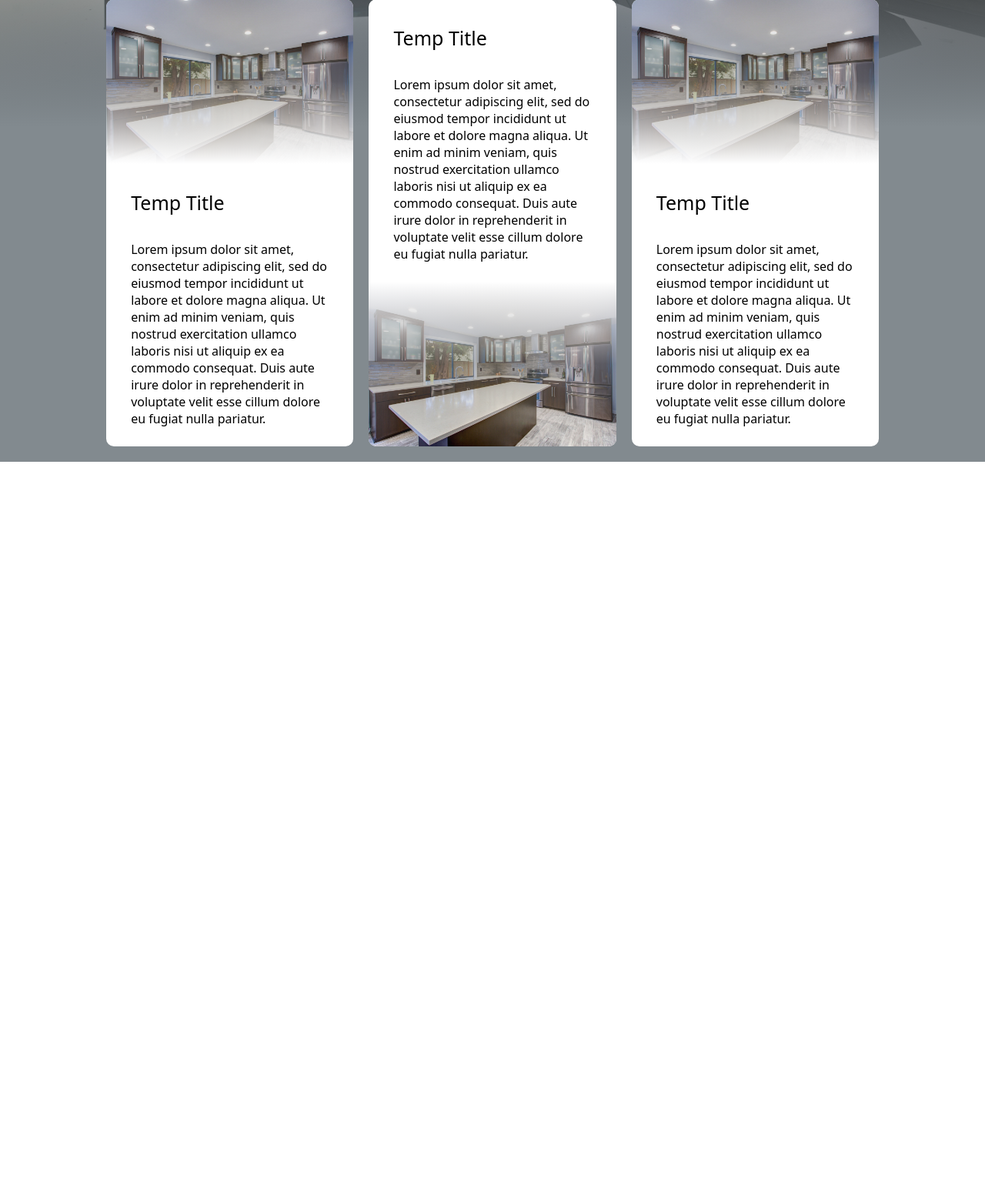
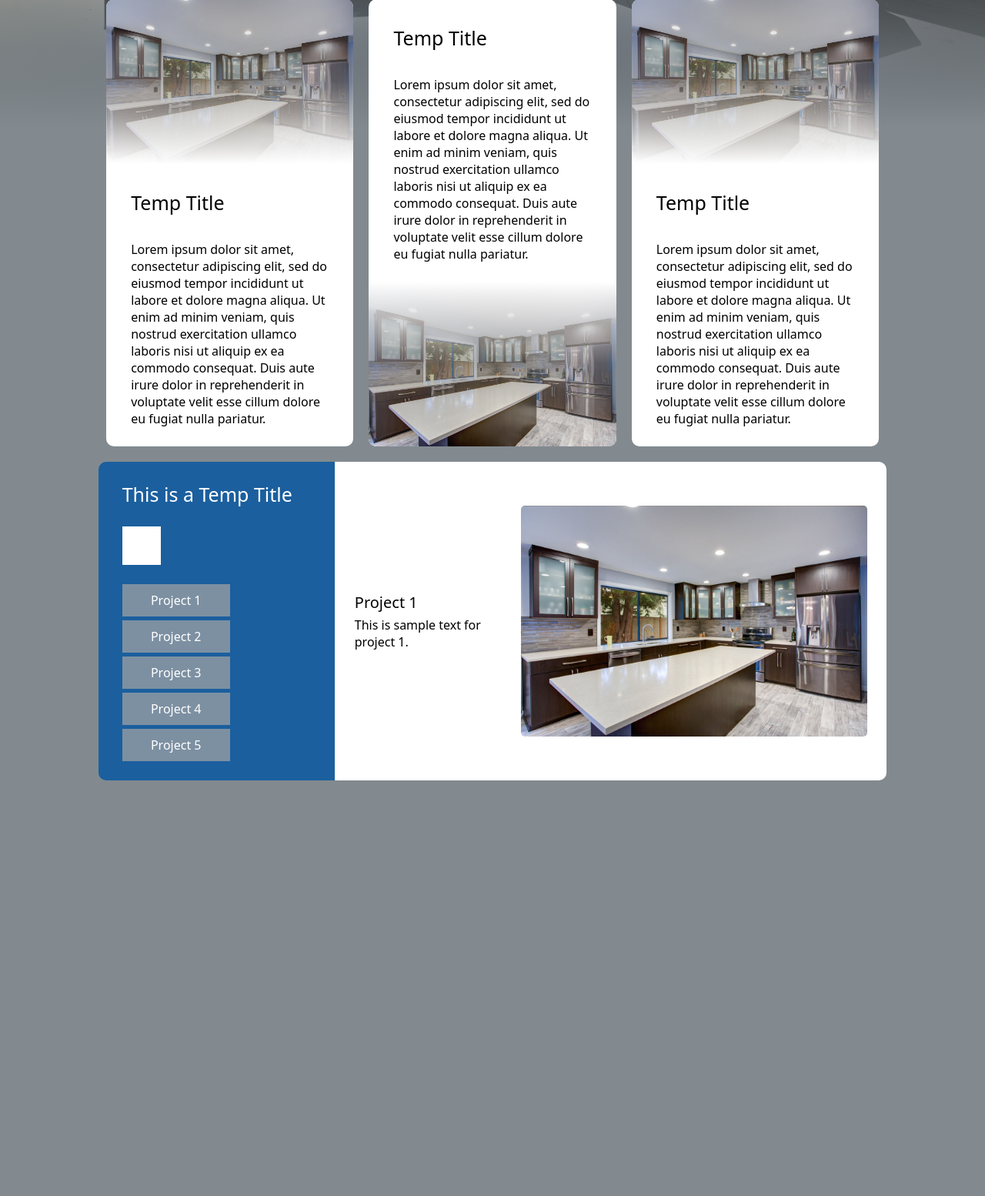
Before and after one commit to OReynolds123/MilliganRemodeling, a PHP site: page / in a window 1280 px wide. Shown: the part 635-2189 px from the top of the page at 77% size. Before the commit the page ends 1235 px from the top, so only its background shows below. Run offline with PHP 8.4, Linux system fonts and the light colour scheme.

Commit message:
Added more landings in the index page

```diff
--- a/index.html
+++ b/index.html
@@ -68,54 +68,54 @@
         </div>
     </div>
 
-    <!-- Products Landing -->
-    <div class="productsLanding">
-        <div class="productsLandingDiv">
-            <div class="productsLandingContainer">
-                <div class="productsLandingContainerPicDiv">
-                    <img src="images/bkg1.jpg" class="productsLandingContainerPic">
-                    <div class="productsLandingContainerPicGradient"></div>
+    <!-- Process Landing -->
+    <div class="processLanding">
+        <div class="processLandingDiv">
+            <div class="processLandingContainer">
+                <div class="processLandingContainerPicDiv">
+                    <img src="images/bkg1.jpg" class="processLandingContainerPic">
+                    <div class="processLandingContainerPicGradient"></div>
                 </div>
-                <div class="productsLandingContainerTitleDiv">
-                    <div class="productsLandingContainerTitle">Temp Title</div>
-                    <div class="productsLandingContainerLogo"></div>
+                <div class="processLandingContainerTitleDiv">
+                    <div class="processLandingContainerTitle">Temp Title</div>
+                    <div class="processLandingContainerLogo"></div>
                 </div>
-                <div class="productsLandingContainerTextDiv">
-                    <div class="productsLandingContainerText">Lorem ipsum dolor sit amet, consectetur adipiscing elit, sed do eiusmod tempor incididunt ut labore et dolore magna
+                <div class="processLandingContainerTextDiv">
+                    <div class="processLandingContainerText">Lorem ipsum dolor sit amet, consectetur adipiscing elit, sed do eiusmod tempor incididunt ut labore et dolore magna
                     aliqua. Ut enim ad minim veniam, quis nostrud exercitation ullamco laboris nisi ut aliquip ex ea
                     commodo consequat. Duis aute irure dolor in reprehenderit in voluptate velit esse cillum dolore eu fugiat nulla
                     pariatur.</div>
                 </div>
             </div>
-            <div class="productsLandingContainer">
-                <div class="productsLandingContainerTitleDiv">
-                    <div class="productsLandingContainerTitle">Temp Title</div>
-                    <div class="productsLandingContainerLogo"></div>
+            <div class="processLandingContainer">
+                <div class="processLandingContainerTitleDiv">
+                    <div class="processLandingContainerTitle">Temp Title</div>
+                    <div class="processLandingContainerLogo"></div>
                 </div>
-                <div class="productsLandingContainerTextDiv">
-                    <div class="productsLandingContainerText">Lorem ipsum dolor sit amet, consectetur adipiscing elit, sed do
+                <div class="processLandingContainerTextDiv">
+                    <div class="processLandingContainerText">Lorem ipsum dolor sit amet, consectetur adipiscing elit, sed do
                         eiusmod tempor incididunt ut labore et dolore magna
                         aliqua. Ut enim ad minim veniam, quis nostrud exercitation ullamco laboris nisi ut aliquip ex ea
                         commodo consequat. Duis aute irure dolor in reprehenderit in voluptate velit esse cillum dolore eu fugiat
                         nulla
                         pariatur.</div>
                 </div>
-                <div class="productsLandingContainerPicDiv">
-                    <img src="images/bkg1.jpg" class="productsLandingContainerPic" style="border-radius: 0 0 10px 10px;">
-                    <div class="productsLandingContainerPicGradient" style="border-radius: 0 0 10px 10px; background: linear-gradient(var(--white1) 0%,#88888880 50%, #00000000 100%);"></div>
+                <div class="processLandingContainerPicDiv">
+                    <img src="images/bkg1.jpg" class="processLandingContainerPic" style="border-radius: 0 0 10px 10px;">
+                    <div class="processLandingContainerPicGradient" style="border-radius: 0 0 10px 10px; background: linear-gradient(var(--white1) 0%,#88888880 50%, #00000000 100%);"></div>
                 </div>
             </div>
-            <div class="productsLandingContainer">
-                <div class="productsLandingContainerPicDiv">
-                    <img src="images/bkg1.jpg" class="productsLandingContainerPic">
-                    <div class="productsLandingContainerPicGradient"></div>
+            <div class="processLandingContainer">
+                <div class="processLandingContainerPicDiv">
+                    <img src="images/bkg1.jpg" class="processLandingContainerPic">
+                    <div class="processLandingContainerPicGradient"></div>
                 </div>
-                <div class="productsLandingContainerTitleDiv">
-                    <div class="productsLandingContainerTitle">Temp Title</div>
-                    <div class="productsLandingContainerLogo"></div>
+                <div class="processLandingContainerTitleDiv">
+                    <div class="processLandingContainerTitle">Temp Title</div>
+                    <div class="processLandingContainerLogo"></div>
                 </div>
-                <div class="productsLandingContainerTextDiv">
-                    <div class="productsLandingContainerText">Lorem ipsum dolor sit amet, consectetur adipiscing elit, sed do
+                <div class="processLandingContainerTextDiv">
+                    <div class="processLandingContainerText">Lorem ipsum dolor sit amet, consectetur adipiscing elit, sed do
                         eiusmod tempor incididunt ut labore et dolore magna
                         aliqua. Ut enim ad minim veniam, quis nostrud exercitation ullamco laboris nisi ut aliquip ex ea
                         commodo consequat. Duis aute irure dolor in reprehenderit in voluptate velit esse cillum dolore eu fugiat
@@ -127,7 +127,41 @@
     </div>
 
     <!-- Projects Landing -->
+    <div class="projectsLanding">
+        <div class="projectsLandingDiv">
+            <div class="projectsLandingContainerLeft">
+                <div class="projectsLandingContainerLeftTitleDiv">
+                    <div class="projectsLandingContainerLeftTitle">This is a Temp Title</div>
+                </div>
+                <div class="projectsLandingContainerLeftLogoDiv">
+                    <div class="projectsLandingContainerLeftLogo"></div>
+                </div>
+                <div class="projectsLandingContainerLeftOptionsDiv">
+                    <a class="projectsLandingContainerLeftOptions">Project 1</a>
+                    <a class="projectsLandingContainerLeftOptions">Project 2</a>
+                    <a class="projectsLandingContainerLeftOptions">Project 3</a>
+                    <a class="projectsLandingContainerLeftOptions">Project 4</a>
+                    <a class="projectsLandingContainerLeftOptions">Project 5</a>
+                </div>
+            </div>
+            <div class="projectsLandingContainerRight">
+                <div class="projectsLandingContainerRightTextDiv">
+                    <div class="projectsLandingContainerRightTitle">Project 1</div>
+                    <div class="projectsLandingContainerRightText">This is sample text for project 1.</div>
+                </div>
+                <div class="projectsLandingContainerRightImgDiv">
+                    <img src="images/bkg1.jpg" class="projectsLandingContainerRightImg">
+                </div>
+            </div>
+        </div>
+    </div>
 
+    <!-- Testimonials Landing -->
+    <div class="testimonialsLanding">
+        <div class="testimonialsLandingDiv">
+
+        </div>
+    </div>
 
 </body>
 
--- a/stylesheets/stylesheet.css
+++ b/stylesheets/stylesheet.css
@@ -299,8 +299,8 @@ a.anchor {
     margin-bottom: 25px;
 }
 
-/* Products Landing */
-.productsLanding {
+/* Index Page Landings */
+.processLanding, .projectsLanding, .testimonialsLanding {
     position: relative;
     width: var(--wdth);
     display: block;
@@ -361,27 +362,143 @@ a.anchor {
     -o-border-radius: 10px 10px 0 0;
     background: linear-gradient(#00000000 0%,#88888880 50%, var(--white1) 100%);
 }
-.productsLandingContainerTitleDiv {
+.processLandingContainerTitleDiv {
     width: 80%;
     margin: auto;
     display: flex;
 }
-.productsLandingContainerTitle {
+.processLandingContainerTitle {
     font-size: 25px;
     height: 100%;
     flex: 50%;
     text-align: left;
     margin: auto;
 }
-.productsLandingContainerLogo {
+.processLandingContainerLogo {
     height: 100px;
     flex: 50%;
 }
-.productsLandingContainerTextDiv {
+.processLandingContainerTextDiv {
     width: 80%;
     margin: auto;
     display: flex;
     margin-bottom: 25px;
+}
+
+/* Projects Landing */
+.projectsLandingDiv {
+    width: 100%;
+    display: flex;
+    flex-wrap: wrap;
+    justify-content: center;
+}
+.projectsLandingContainerLeft {
+    flex: 30%;
+    border-radius: 10px 0 0 10px;
+    background-color: var(--p2);
+    -webkit-border-radius: 10px 0 0 10px;
+    -moz-border-radius: 10px 0 0 10px;
+    -ms-border-radius: 10px 0 0 10px;
+    -o-border-radius: 10px 0 0 10px;
+    transition: all 0.5s linear;
+    -webkit-transition: all 0.5s linear;
+    -moz-transition: all 0.5s linear;
+    -ms-transition: all 0.5s linear;
+    -o-transition: all 0.5s linear;
+    color: var(--white1);
+}
+.projectsLandingContainerLeftTitleDiv, .projectsLandingContainerLeftLogoDiv, .projectsLandingContainerLeftOptionsDiv {
+    width: 80%;
+    margin: auto;
+    display: flex;
+    margin-bottom: 25px;
+}
+.projectsLandingContainerLeftTitleDiv {
+    margin-top: 25px;
+}
+.projectsLandingContainerLeftTitle {
+    font-size: 25px;
+    height: 100%;
+    flex: 50%;
+    text-align: left;
+    margin: auto;
+}
+.projectsLandingContainerLeftLogo {
+    width: 50px;
+    height: 50px;
+    background-color: var(--white1);
+}
+.projectsLandingContainerLeftOptionsDiv {
+    display: block;
+}
+.projectsLandingContainerLeftOptions {
+    display: block;
+    text-align: center;
+    padding: 10px 20px;
+    background-color: var(--p1);
+    margin: 5px 0;
+    width: 100px;
+    border-radius: 0px;
+    -webkit-border-radius: 0px;
+    -moz-border-radius: 0px;
+    -ms-border-radius: 0px;
+    -o-border-radius: 0px;
+}
+.projectsLandingContainerLeftOptions:hover {
+    cursor: pointer;
+}
+.projectsLandingContainerRight {
+    flex: 70%;
+    border-radius: 0 10px 10px 0;
+    background-color: white;
+    -webkit-border-radius: 0 10px 10px 0;
+    -moz-border-radius: 0 10px 10px 0;
+    -ms-border-radius: 0 10px 10px 0;
+    -o-border-radius: 0 10px 10px 0;
+    transition: all 0.5s linear;
+    -webkit-transition: all 0.5s linear;
+    -moz-transition: all 0.5s linear;
+    -ms-transition: all 0.5s linear;
+    -o-transition: all 0.5s linear;
+    display: flex;
+}
+.projectsLandingContainerRightTextDiv {
+    width: auto;
+    margin: auto;
+    display: block;
+    text-align: left;
+}
+.projectsLandingContainerRightTitle {
+    margin: auto;
+    margin-bottom: 5px;
+    width: 80%;
+    font-size: 20px;
+}
+.projectsLandingContainerRightText {
+    margin: auto;
+    width: 80%;
+}
+.projectsLandingContainerRightImgDiv {
+    width: auto;
+    margin: auto 25px auto 0;
+    display: flex;
+}
+.projectsLandingContainerRightImg {
+    max-height: 300px;
+    height: auto;
+    margin: auto;
+    width: 100%;
+    border-radius: 5px;
+    -webkit-border-radius: 5px;
+    -moz-border-radius: 5px;
+    -ms-border-radius: 5px;
+    -o-border-radius: 5px;
+}
+
+/* Testimonials Landing*/
+.testimonialsLandingDiv {
+    width: 100%;
+    height: 500px;
 }
 
 /* @MEDIA */
```
Also changed, not shown: other parts of stylesheets/stylesheet.css (+40 -7 lines).
